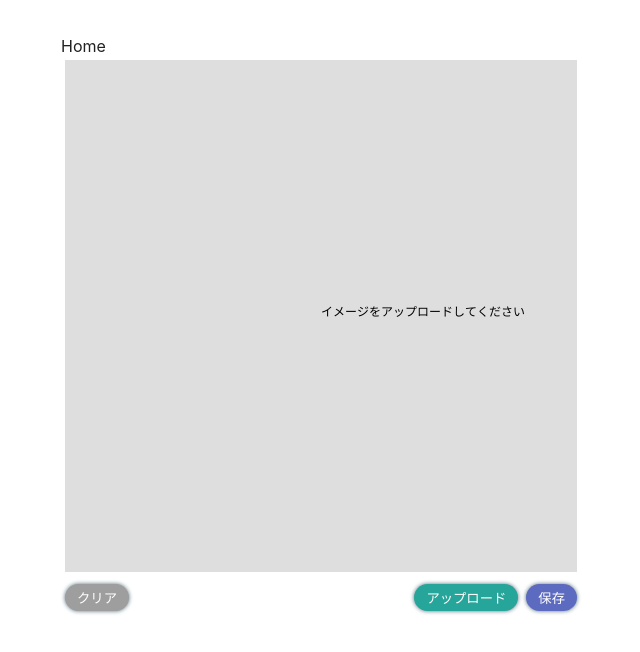
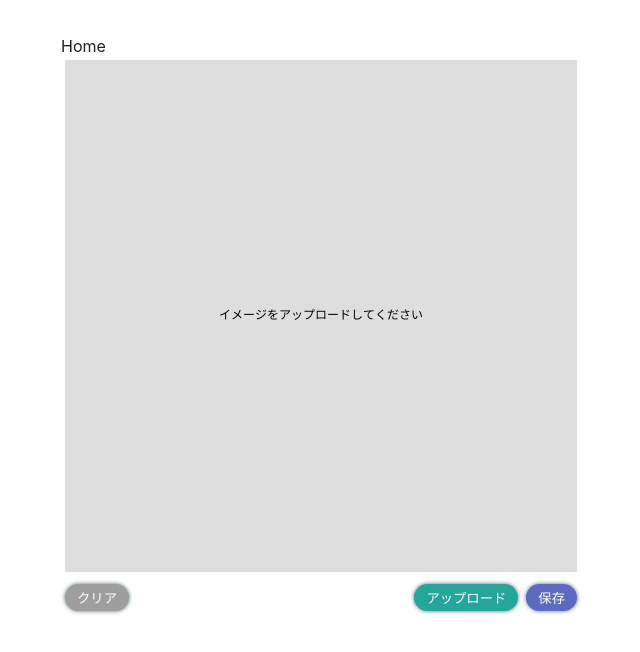
Before and after one commit to kurakurakuda/lumos_image, a React (Create React App) app in the folder front-end/: page / in a window 1280 px wide. Shown: the top 652 px of the page, without its empty margins (319-959 px from the left). Built offline with nearby package versions, Linux system fonts and the light colour scheme.

Commit message:
change to display text in NoImage sketch at center and to accept only png

```diff
--- a/front-end/src/components/Home.tsx
+++ b/front-end/src/components/Home.tsx
@@ -66,7 +66,7 @@ const Home = () => {
             hidden
             ref={uploadRef}
             type="file"
-            accept="image/*"
+            accept="image/png"
             onChange={onImageUpload}
           />
           <button
--- a/front-end/src/components/canvas/sketch/NoImage.tsx
+++ b/front-end/src/components/canvas/sketch/NoImage.tsx
@@ -14,6 +14,7 @@ class NoImage extends Sketch {
       // eslint-disable-next-line no-param-reassign
       p.draw = () => {
         p.background(222);
+        p.textAlign(p.CENTER, p.CENTER);
         p.text('イメージをアップロードしてください', 512 / 2, 512 / 2);
       };
     };
```
